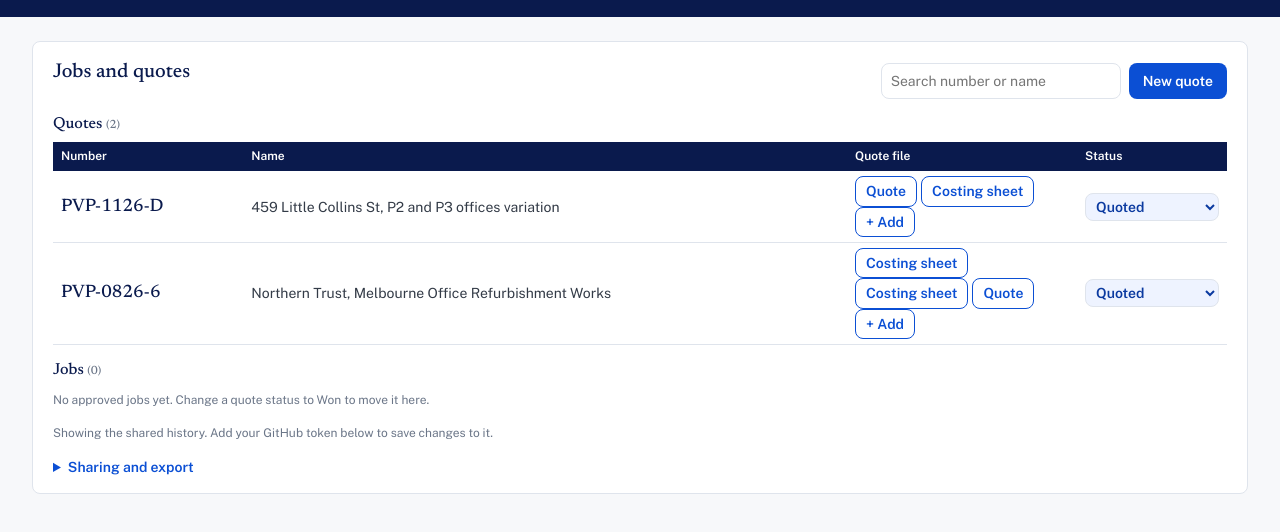
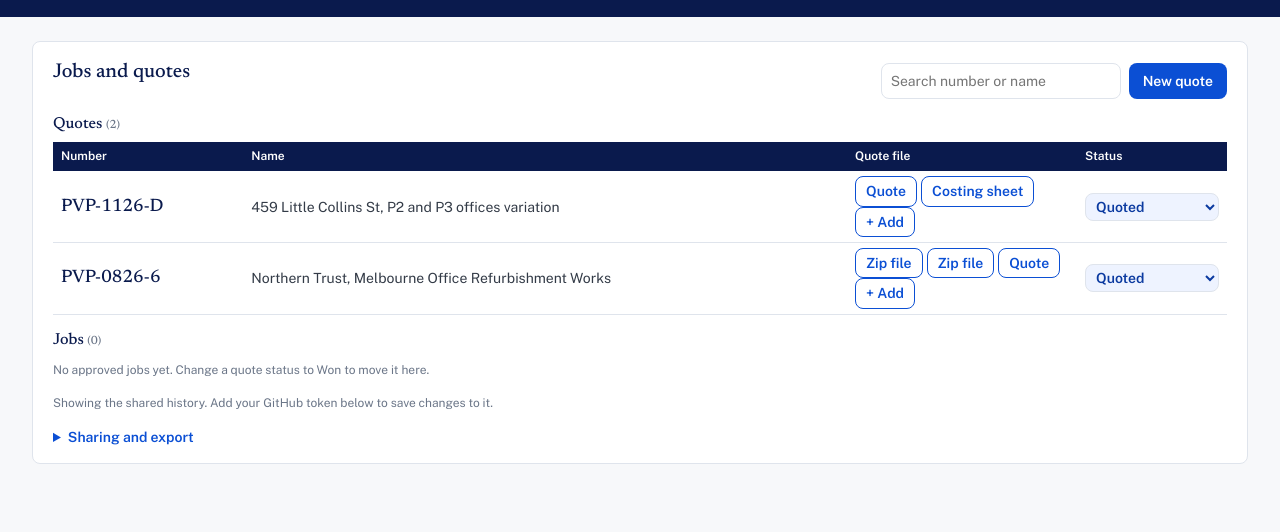
Before and after one commit to vpstock/vp-program-builder, a plain HTML site: page index.html in a window 1280 px wide. Shown: the part 104-636 px from the top of the page. Drawn offline with nearby package versions, Linux system fonts and the light colour scheme.

Commit message:
Refuse zip attachments and label them honestly
Co-Authored-By: Claude Sonnet 5.5 <noreply@anthropic.com>
Claude-Session: https://claude.ai/code/session_019G5Xiy5XZWAiZMobzdypAm

```diff
--- a/index.html
+++ b/index.html
@@ -629,7 +629,7 @@ $('tkPdf').onclick=async()=>{
 };
 
 const AT_MAX=25*1024*1024;
-function fileLabel(f,i,n){ if(f.kind==='wsd') return 'WSD'; if(f.kind==='quote') return 'Quote'; if(f.kind==='costing') return 'Costing sheet'; if(n<2) return 'View'; if(/costing|register/i.test(f.name)) return 'Costing sheet'; if(/\.pdf$/i.test(f.name)) return 'Quote'; return 'File '+(i+1); }
+function fileLabel(f,i,n){ if(f.kind==='wsd') return 'WSD'; if(f.kind==='quote') return 'Quote'; if(f.kind==='costing') return 'Costing sheet'; if(/\.zip$/i.test(f.name)) return 'Zip file'; if(n<2) return 'View'; if(/costing|register/i.test(f.name)) return 'Costing sheet'; if(/\.pdf$/i.test(f.name)) return 'Quote'; return 'File '+(i+1); }
 function safeName(n){ return String(n).replace(/[^A-Za-z0-9._-]+/g,'-').replace(/^-+|-+$/g,'')||'file'; }
 function fmtSize(b){ return b>1048576?(b/1048576).toFixed(1)+' MB':Math.max(1,Math.round(b/1024))+' KB'; }
 function fileType(n,t){ if(t) return t; const e=(n.split('.').pop()||'').toLowerCase(); return ({pdf:'application/pdf',png:'image/png',jpg:'image/jpeg',jpeg:'image/jpeg',gif:'image/gif',webp:'image/webp'})[e]||'application/octet-stream'; }
@@ -742,6 +742,7 @@ async function addFilesTo(id,list,kind){
   const files=Array.from(list||[]); const e=HIST.find(x=>x.id===id); if(!files.length||!e) return;
   let fs=(e.files||[]).slice(), done=0;
   for(const file of files){
+    if(/\.zip$/i.test(file.name)){ attNote(file.name+' is a zip, which cannot be previewed. Unzip it and attach the quote PDF, costing sheet and WSD one by one.'); continue; }
     if(file.size>AT_MAX){ attNote(file.name+' is over 25 MB, so it was skipped.'); continue; }
     attNote('Uploading '+file.name+'...');
     const path='attachments/'+id+'/'+Date.now().toString(36)+'-'+safeName(file.name), local=hmode!=='github';
```
